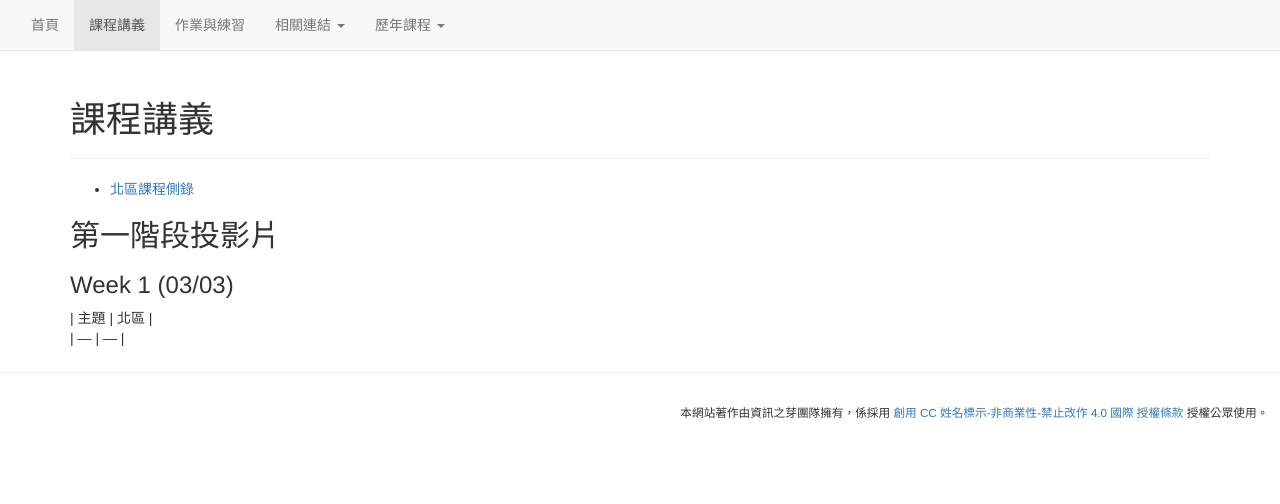
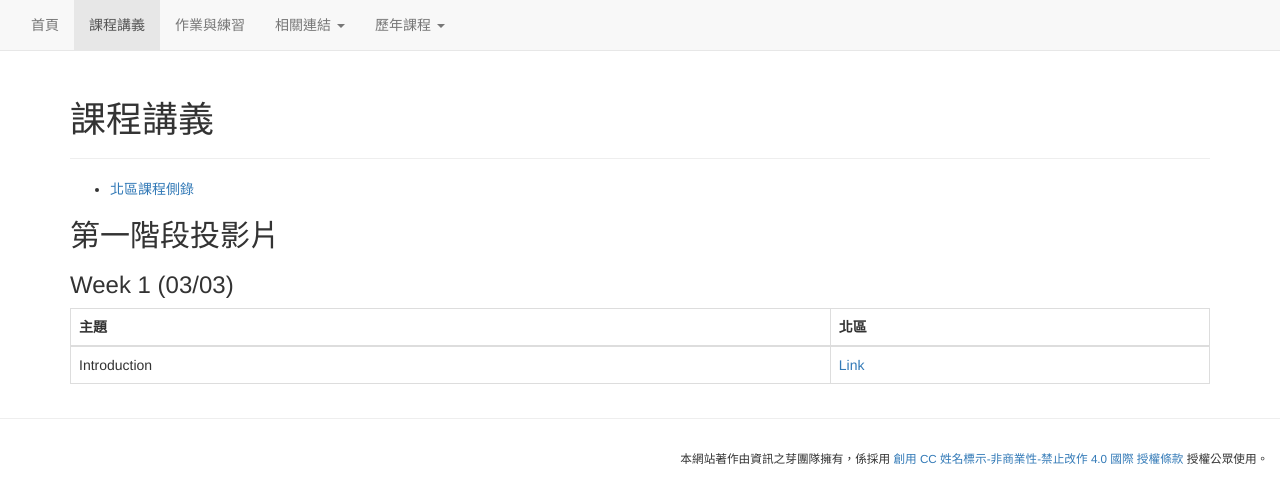
Before and after one commit to tw-csie-sprout/py2025, a Jekyll site: the page built from slides.md, in a window 1280 px wide. Shown: the top 504 px of the page. Built offline with Jekyll 4.4.1, drawn with Linux system fonts in a browser that asks for light colours.

Commit message:
Update slides.md

```diff
--- a/slides.md
+++ b/slides.md
@@ -13,3 +13,4 @@ title: "課程講義"
 {: .table .table-bordered}
 | 主題 | 北區 |
 | --- | --- |
+| Introduction | [Link](https://drive.google.com/file/d/1k6zhqxDlFkgUwoOFHGzRpfJ7XOo1In4c/view?usp=sharing)
```
